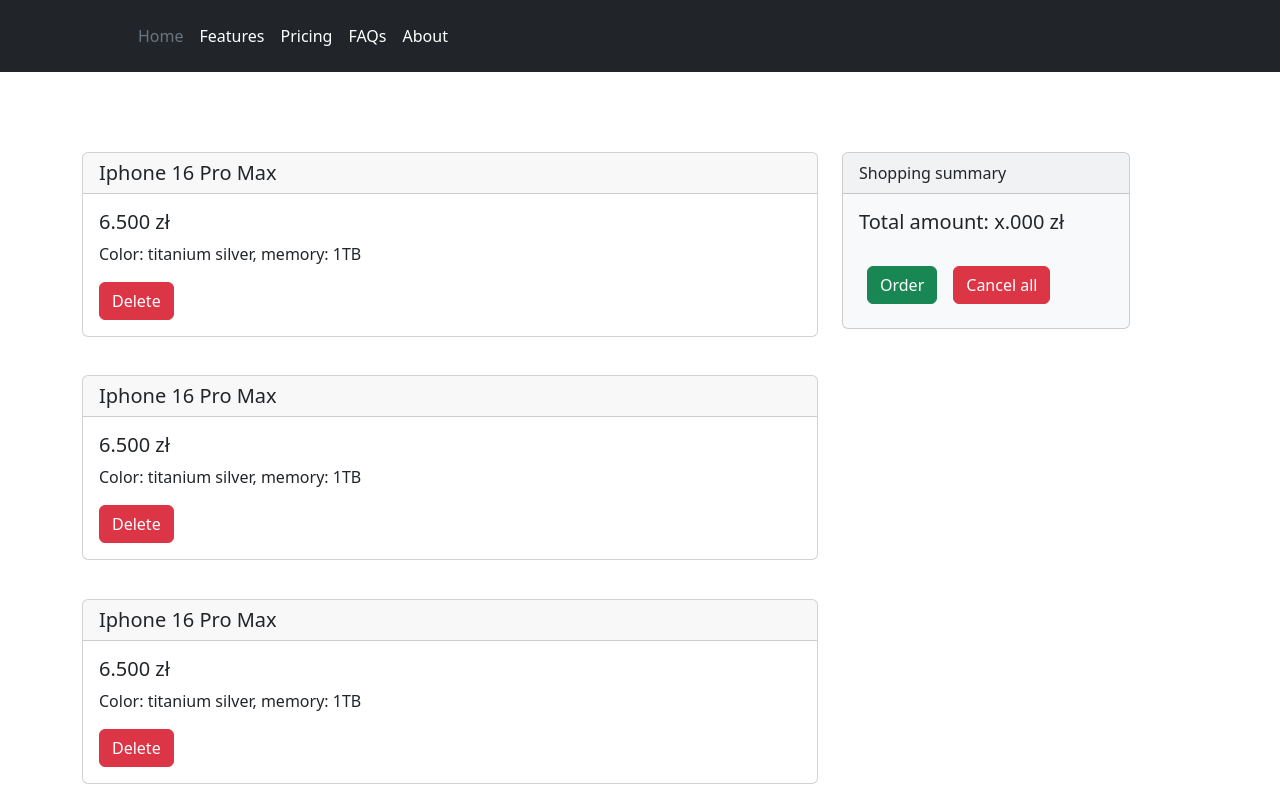
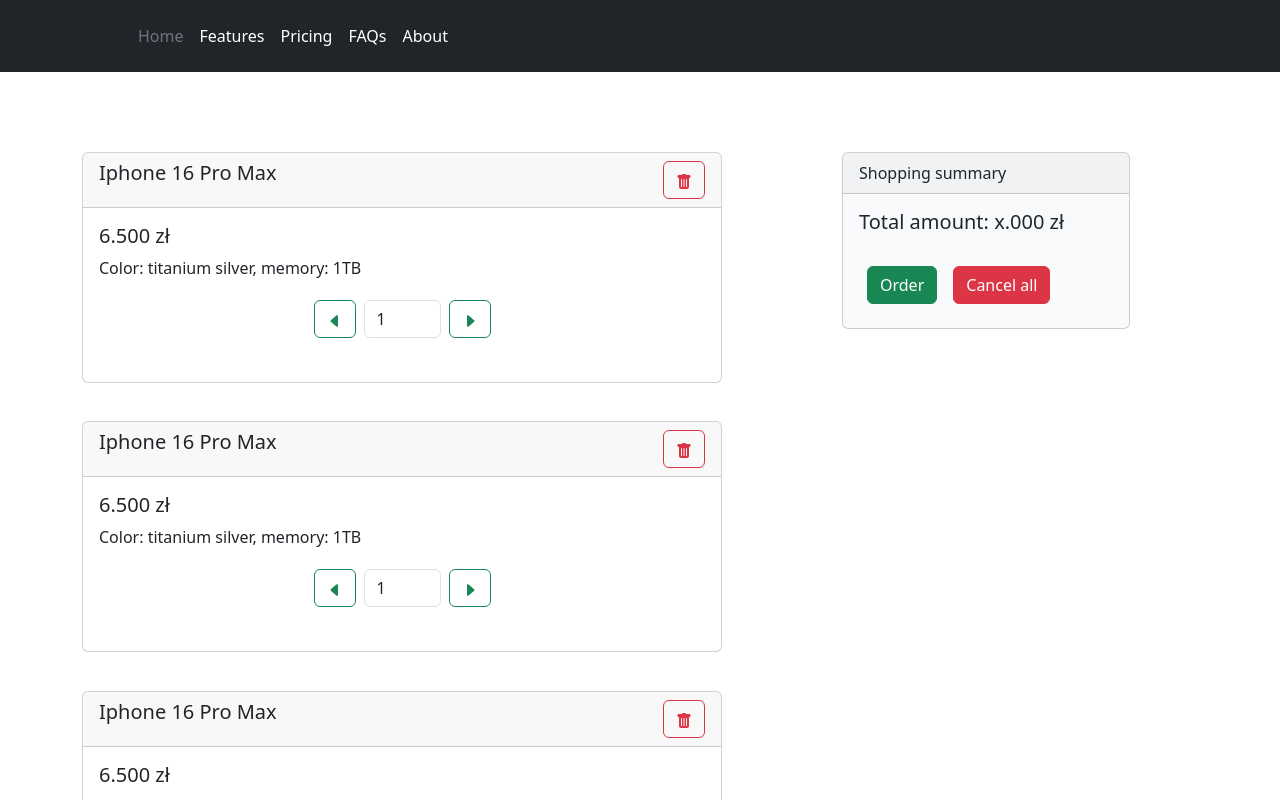
Before and after one commit to PatrykM-MGSC/AngularApp, an Angular app: page /cart in a window 1280 px wide. Shown: the top 800 px of the page. Built offline with nearby package versions, Linux system fonts and the light colour scheme.

Commit message:
changed cart item and added item quantity component

```diff
--- a/src/app/cart/components/cart-item/cart-item.component.css
+++ b/src/app/cart/components/cart-item/cart-item.component.css
@@ -1,3 +1,4 @@
 .cartItem {
     margin-bottom: 2.4rem;
+    width: 40rem;
 }
--- a/src/app/cart/components/cart-item/cart-item.component.html
+++ b/src/app/cart/components/cart-item/cart-item.component.html
@@ -1,8 +1,15 @@
-<div class="card cartItem">
-    <h5 class="card-header">Iphone 16 Pro Max</h5>
+<div class="card cartItem ">
+    <h5 class="card-header">
+      Iphone 16 Pro Max
+      <button type="button" class="btn btn-outline-danger floatRight">
+        <svg xmlns="http://www.w3.org/2000/svg" width="16" height="16" fill="currentColor" class="bi bi-trash-fill" viewBox="0 0 16 16">
+          <path d="M2.5 1a1 1 0 0 0-1 1v1a1 1 0 0 0 1 1H3v9a2 2 0 0 0 2 2h6a2 2 0 0 0 2-2V4h.5a1 1 0 0 0 1-1V2a1 1 0 0 0-1-1H10a1 1 0 0 0-1-1H7a1 1 0 0 0-1 1zm3 4a.5.5 0 0 1 .5.5v7a.5.5 0 0 1-1 0v-7a.5.5 0 0 1 .5-.5M8 5a.5.5 0 0 1 .5.5v7a.5.5 0 0 1-1 0v-7A.5.5 0 0 1 8 5m3 .5v7a.5.5 0 0 1-1 0v-7a.5.5 0 0 1 1 0"></path>
+        </svg>
+      </button>
+    </h5>
     <div class="card-body">
       <h5 class="card-title">6.500 zł</h5>
       <p class="card-text">Color: titanium silver, memory: 1TB</p>
-      <a href="#" class="btn btn-danger">Delete</a>
+      <app-item-quantity></app-item-quantity>
     </div>
   </div>
--- a/src/app/cart/components/cart-item/cart-item.component.ts
+++ b/src/app/cart/components/cart-item/cart-item.component.ts
@@ -1,9 +1,10 @@
 import { Component } from '@angular/core';
+import { ItemQuantityComponent } from '../item-quantity/item-quantity.component';
 
 @Component({
   selector: 'app-cart-item',
   standalone: true,
-  imports: [],
+  imports: [ItemQuantityComponent],
   templateUrl: './cart-item.component.html',
   styleUrl: './cart-item.component.css'
 })
--- /dev/null
+++ b/src/app/cart/components/item-quantity/item-quantity.component.css
@@ -0,0 +1,3 @@
+.quantityButton {
+    height: 40px;
+}
--- /dev/null
+++ b/src/app/cart/components/item-quantity/item-quantity.component.html
@@ -0,0 +1,16 @@
+<div class="d-flex justify-content-center align-items-center">
+    <div class="d-flex mb-4" style="max-width: 185px">
+        <button type="button" class="btn btn-outline-success m-1">
+            <svg xmlns="http://www.w3.org/2000/svg" width="16" height="16" fill="currentColor" class="bi bi-caret-left-fill" viewBox="0 0 16 16">
+                <path d="m3.86 8.753 5.482 4.796c.646.566 1.658.106 1.658-.753V3.204a1 1 0 0 0-1.659-.753l-5.48 4.796a1 1 0 0 0 0 1.506z"></path>
+            </svg>
+          </button>
+      <div data-mdb-input-init class="form-outline m-1">
+        <input id="form1" min="1" max="99" name="quantity" value="1" type="number" class="form-control" />
+      </div>
+      <button type="button" class="btn btn-outline-success m-1">
+        <svg xmlns="http://www.w3.org/2000/svg" width="16" height="16" fill="currentColor" class="bi bi-caret-right-fill" viewBox="0 0 16 16">
+            <path d="m12.14 8.753-5.482 4.796c-.646.566-1.658.106-1.658-.753V3.204a1 1 0 0 1 1.659-.753l5.48 4.796a1 1 0 0 1 0 1.506z"></path>
+        </svg>
+      </button>
+    </div>
--- a/src/styles.css
+++ b/src/styles.css
@@ -2,3 +2,7 @@
     display: block;
     margin: 0 auto;
 }
+
+.floatRight {
+    float: right;
+}
```
Also changed, not shown: src/app/cart/components/item-quantity/item-quantity.component.ts (added, +10 -0 lines), 1 other file (tests, documents, lock files or other folders).
